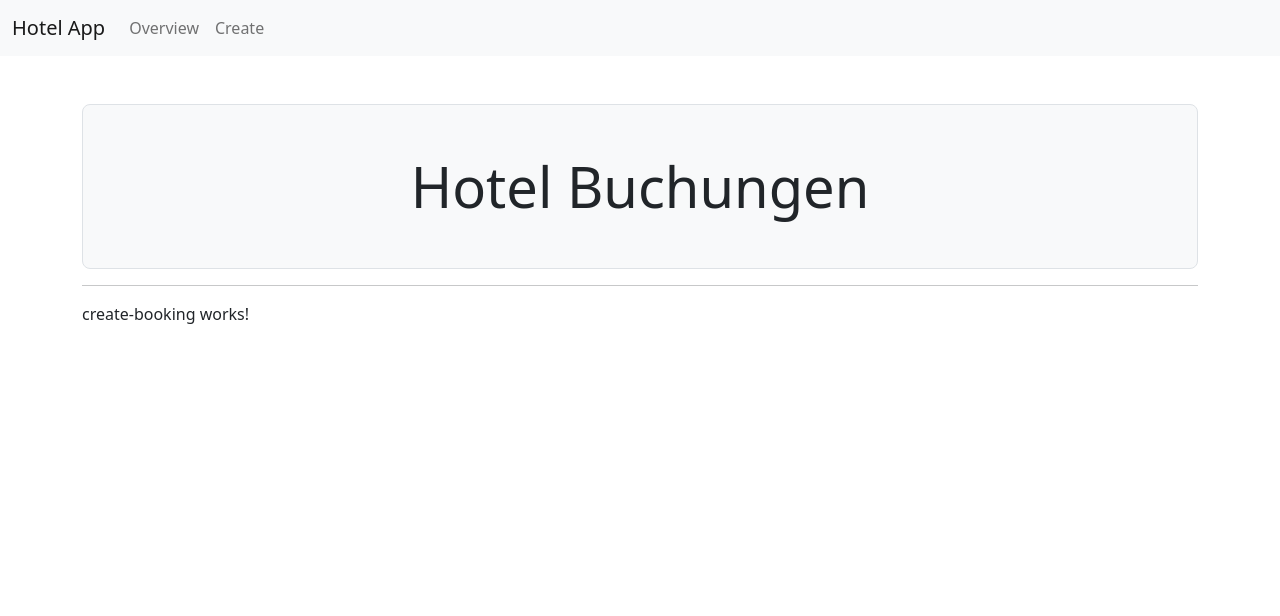
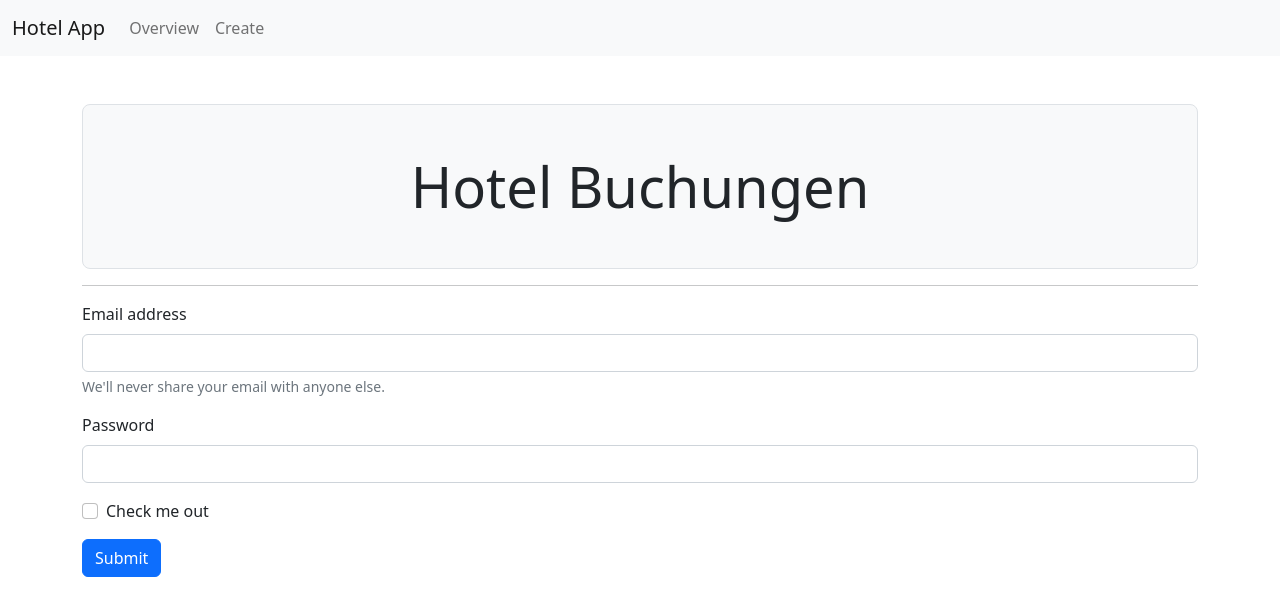
Before and after one commit to Semjasa83/angularcrash, an Angular app: page /createBooking in a window 1280 px wide. Shown: the top 616 px of the page. Built offline with nearby package versions, Linux system fonts and the light colour scheme.

Commit message:
add form to create booking

```diff
--- a/src/app/create-booking/create-booking.component.html
+++ b/src/app/create-booking/create-booking.component.html
@@ -1 +1,16 @@
-<p>create-booking works!</p>
+<form>
+    <div class="mb-3">
+        <label for="exampleInputEmail1" class="form-label">Email address</label>
+        <input type="email" class="form-control" id="exampleInputEmail1" aria-describedby="emailHelp">
+        <div id="emailHelp" class="form-text">We'll never share your email with anyone else.</div>
+    </div>
+    <div class="mb-3">
+        <label for="exampleInputPassword1" class="form-label">Password</label>
+        <input type="password" class="form-control" id="exampleInputPassword1">
+    </div>
+    <div class="mb-3 form-check">
+        <input type="checkbox" class="form-check-input" id="exampleCheck1">
+        <label class="form-check-label" for="exampleCheck1">Check me out</label>
+    </div>
+    <button type="submit" class="btn btn-primary">Submit</button>
+</form>
--- a/src/app/create-booking/create-booking.component.ts
+++ b/src/app/create-booking/create-booking.component.ts
@@ -1,10 +1,26 @@
 import { Component } from '@angular/core';
-
+import { Booking } from '../booking';
+import { Bookings } from '../mock-bookings';
 @Component({
   selector: 'app-create-booking',
   templateUrl: './create-booking.component.html',
   styleUrls: ['./create-booking.component.css']
 })
+
 export class CreateBookingComponent {
 
+  constructor() {}
+
+  booking: Booking = {
+    id: 100,
+    name: 'your Name',
+    roomNumber: 100,
+    startDate: new Date(),
+    endDate: new Date()
+  }
+
+  ngOnInit(): void {
+
+  }
+
 }
```
